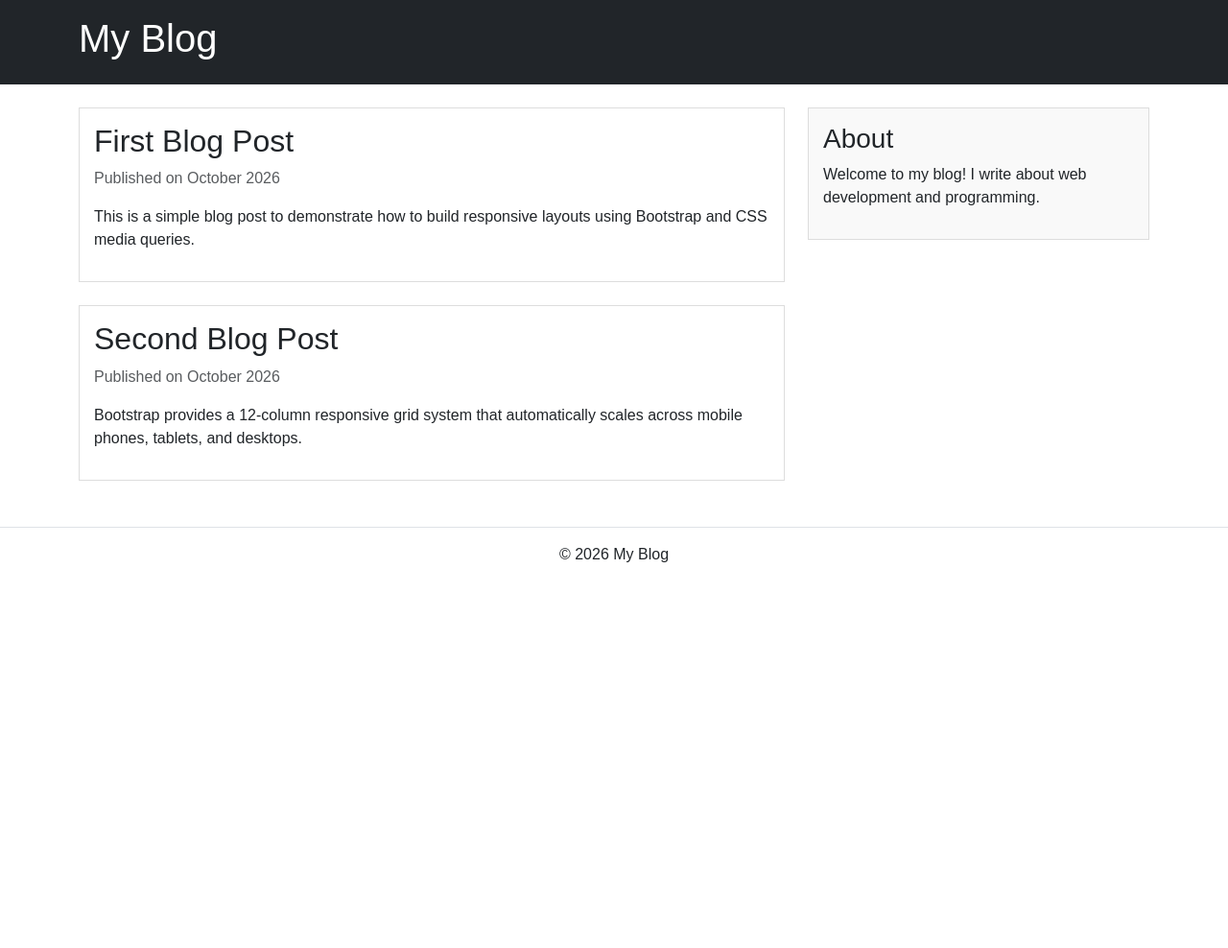
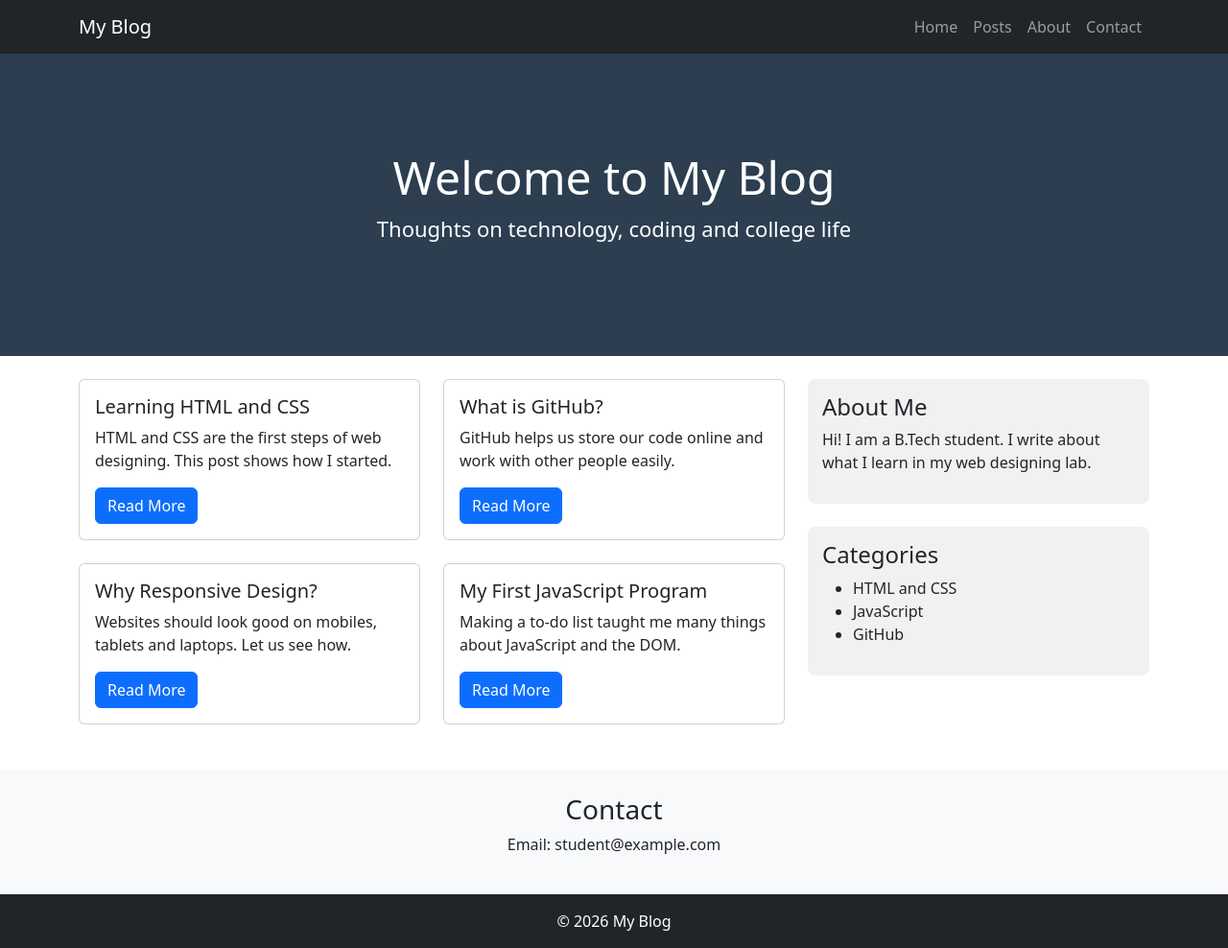
Before and after one commit to tejasmathur5751-design/experiment-6-bootstrap-blog, a plain HTML site: page index.html in a window 1280 px wide. Shown: the whole page at 96% size. Before the commit the page ends 800 px from the top, so only its background shows below. Drawn offline with nearby package versions, Linux system fonts and the light colour scheme.

Commit message:
Update blog website to match lab manual design and specifications

```diff
--- a/index.html
+++ b/index.html
@@ -3,44 +3,105 @@
 <head>
 <meta charset="UTF-8">
 <meta name="viewport" content="width=device-width, initial-scale=1.0">
-    <title>Blog Website</title>
+<title>My Blog</title>
+<!-- Bootstrap CSS from CDN -->
 <link href="https://cdn.jsdelivr.net/npm/bootstrap@5.3.3/dist/css/bootstrap.min.css" rel="stylesheet">
+<!-- My own CSS (contains media queries) -->
 <link rel="stylesheet" href="style.css">
 </head>
 <body>
-    <header class="bg-dark text-white p-3">
+<!-- Navbar -->
+<nav class="navbar navbar-expand-md navbar-dark bg-dark">
  <div class="container">
-            <h1>My Blog</h1>
+ <a class="navbar-brand" href="#">My Blog</a>
+ <button class="navbar-toggler" type="button" data-bs-toggle="collapse" data-bs-target="#menu">
+ <span class="navbar-toggler-icon"></span>
+ </button>
+ <div class="collapse navbar-collapse" id="menu">
+ <ul class="navbar-nav ms-auto">
+ <li class="nav-item"><a class="nav-link" href="#home">Home</a></li>
+ <li class="nav-item"><a class="nav-link" href="#posts">Posts</a></li>
+ <li class="nav-item"><a class="nav-link" href="#about">About</a></li>
+ <li class="nav-item"><a class="nav-link" href="#contact">Contact</a></li>
+ </ul>
  </div>
-    </header>
-
+ </div>
+</nav>
+<!-- Banner -->
+<div class="banner text-center text-white" id="home">
+ <h1>Welcome to My Blog</h1>
+ <p>Thoughts on technology, coding and college life</p>
+</div>
+<!-- Main content -->
 <div class="container my-4">
  <div class="row">
-            <main class="col-md-8">
-                <article class="blog-card mb-4">
-                    <h2>First Blog Post</h2>
-                    <p class="text-muted">Published on October 2026</p>
-                    <p>This is a simple blog post to demonstrate how to build responsive layouts using Bootstrap and CSS media queries.</p>
-                </article>
-
-                <article class="blog-card mb-4">
-                    <h2>Second Blog Post</h2>
-                    <p class="text-muted">Published on October 2026</p>
-                    <p>Bootstrap provides a 12-column responsive grid system that automatically scales across mobile phones, tablets, and desktops.</p>
-                </article>
-            </main>
-
-            <aside class="col-md-4">
-                <div class="sidebar-card">
-                    <h3>About</h3>
-                    <p>Welcome to my blog! I write about web development and programming.</p>
-                </div>
-            </aside>
+ <!-- Blog posts (8 columns on large screens) -->
+ <div class="col-lg-8" id="posts">
+ <div class="row">
+ <div class="col-md-6 mb-4">
+ <div class="card h-100">
+ <div class="card-body">
+ <h5 class="card-title">Learning HTML and CSS</h5>
+ <p class="card-text">HTML and CSS are the first steps of web designing. This post shows how I started.</p>
+ <a href="#" class="btn btn-primary">Read More</a>
  </div>
  </div>
-
-    <footer class="text-center p-3 border-top">
-        <p>&copy; 2026 My Blog</p>
+ </div>
+ <div class="col-md-6 mb-4">
+ <div class="card h-100">
+ <div class="card-body">
+ <h5 class="card-title">What is GitHub?</h5>
+ <p class="card-text">GitHub helps us store our code online and work with other people easily.</p>
+ <a href="#" class="btn btn-primary">Read More</a>
+ </div>
+ </div>
+ </div>
+ <div class="col-md-6 mb-4">
+ <div class="card h-100">
+ <div class="card-body">
+ <h5 class="card-title">Why Responsive Design?</h5>
+ <p class="card-text">Websites should look good on mobiles, tablets and laptops. Let us see how.</p>
+ <a href="#" class="btn btn-primary">Read More</a>
+ </div>
+ </div>
+ </div>
+ <div class="col-md-6 mb-4">
+ <div class="card h-100">
+ <div class="card-body">
+ <h5 class="card-title">My First JavaScript Program</h5>
+ <p class="card-text">Making a to-do list taught me many things about JavaScript and the DOM.</p>
+ <a href="#" class="btn btn-primary">Read More</a>
+ </div>
+ </div>
+ </div>
+ </div>
+ </div>
+ <!-- Sidebar (4 columns on large screens) -->
+ <div class="col-lg-4">
+ <div class="sidebar mb-4" id="about">
+ <h4>About Me</h4>
+ <p>Hi! I am a B.Tech student. I write about what I learn in my web designing lab.</p>
+ </div>
+ <div class="sidebar mb-4">
+ <h4>Categories</h4>
+ <ul>
+ <li>HTML and CSS</li>
+ <li>JavaScript</li>
+ <li>GitHub</li>
+ </ul>
+ </div>
+ </div>
+ </div>
+</div>
+<!-- Contact -->
+<div class="bg-light text-center p-4" id="contact">
+ <h3>Contact</h3>
+ <p>Email: student@example.com</p>
+</div>
+<footer class="bg-dark text-white text-center p-3">
+ <p class="mb-0">&copy; 2026 My Blog</p>
 </footer>
+<!-- Bootstrap JS (needed for the menu button on mobile) -->
+<script src="https://cdn.jsdelivr.net/npm/bootstrap@5.3.3/dist/js/bootstrap.bundle.min.js"></script>
 </body>
 </html>
--- a/style.css
+++ b/style.css
@@ -1,25 +1,49 @@
-body {
-    font-family: sans-serif;
+/* My own CSS on top of Bootstrap */
+.banner {
+ background-color: #2c3e50;
+ padding: 100px 20px;
 }
 
-.blog-card {
-    border: 1px solid #ddd;
-    padding: 15px;
+.banner h1 {
+ font-size: 48px;
 }
 
-.sidebar-card {
-    border: 1px solid #ddd;
-    padding: 15px;
-    background-color: #f9f9f9;
+.banner p {
+ font-size: 22px;
 }
 
+.sidebar {
+ background-color: #f1f1f1;
+ padding: 15px;
+ border-radius: 8px;
+}
+
+/* ---------- Media Queries ---------- */
+/* For tablets (screen width 768px or less) */
 @media (max-width: 768px) {
-    header h1 {
-        font-size: 24px;
-        text-align: center;
-    }
+ .banner {
+  padding: 60px 15px;
+ }
+ .banner h1 {
+  font-size: 34px;
+ }
+ .banner p {
+  font-size: 18px;
+ }
+}
 
-    .blog-card {
-        padding: 10px;
-    }
+/* For mobile phones (screen width 576px or less) */
+@media (max-width: 576px) {
+ .banner {
+  padding: 40px 10px;
+ }
+ .banner h1 {
+  font-size: 26px;
+ }
+ .banner p {
+  font-size: 16px;
+ }
+ .sidebar {
+  text-align: center;
+ }
 }
```
Also changed, not shown: 1 other file. Lines whose indentation alone changed are shown as unchanged.
